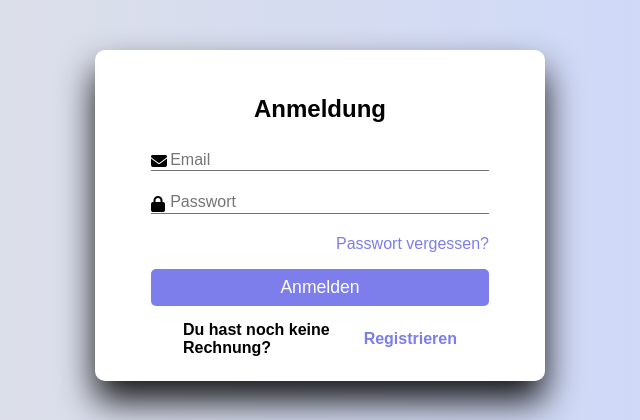
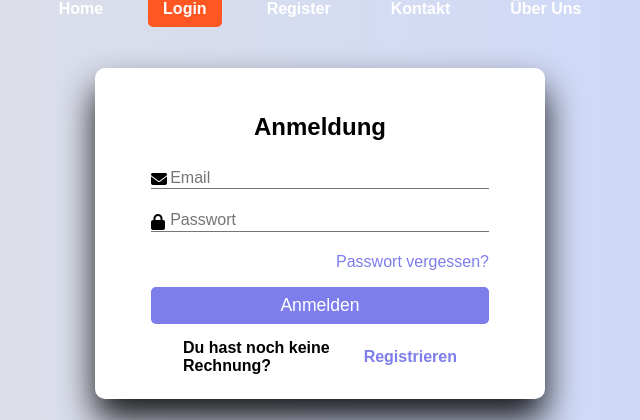
Before and after one commit to Isedin/Login-Register-Form-using-php-xampp-frontend-backend-database-conntection, a PHP site: page / in a window 1280 px wide. Shown: the top 420 px of the page, without its empty margins (320-960 px from the left). Run offline with PHP 8.4, Linux system fonts and the light colour scheme; some libraries are stand-ins or nearby versions.

Commit message:
backend is done as well. Changes follow...

```diff
--- a/index.php
+++ b/index.php
@@ -11,6 +11,17 @@
     <link rel="stylesheet" href="style.css" />
   </head>
   <body>
+  <header>
+        <nav class="navbar">
+            <ul>
+                <li><a href="index.php">Home</a></li>
+                <li><a href="login.php" class="active">Login</a></li>
+                <li><a href="register.php">Register</a></li>
+                <li><a href="contact.php">Kontakt</a></li>
+                <li><a href="about.php">Über Uns</a></li>
+            </ul>
+        </nav>
+    </header>
     <div class="container" id="signUp" style="display: none">
       <h1 class="form-title">Neues Konto erstellen</h1>
       <form method="post" action="register.php">
--- a/style.css
+++ b/style.css
@@ -15,6 +15,34 @@ body {
   margin: 50px auto;
   border-radius: 10px;
   box-shadow: 0 20px 35px rgba(0, 0, 1, 0.9);
+}
+
+/* Navigation */
+.navbar ul {
+  list-style: none;
+  display: flex;
+  justify-content: center;
+  padding: 0;
+  margin: 0;
+}
+
+.navbar li {
+  margin: 0 15px;
+}
+
+.navbar a {
+  text-decoration: none;
+  color: #fff;
+  font-weight: bold;
+  padding: 10px 15px;
+  border-radius: 5px;
+  transition: background 0.3s;
+}
+
+.navbar a:hover,
+.navbar a.active {
+  background: #ff5722;
+  color: #fff;
 }
 form {
   margin: 0 2rem;
```
Also changed, not shown: images.jpg (added).
